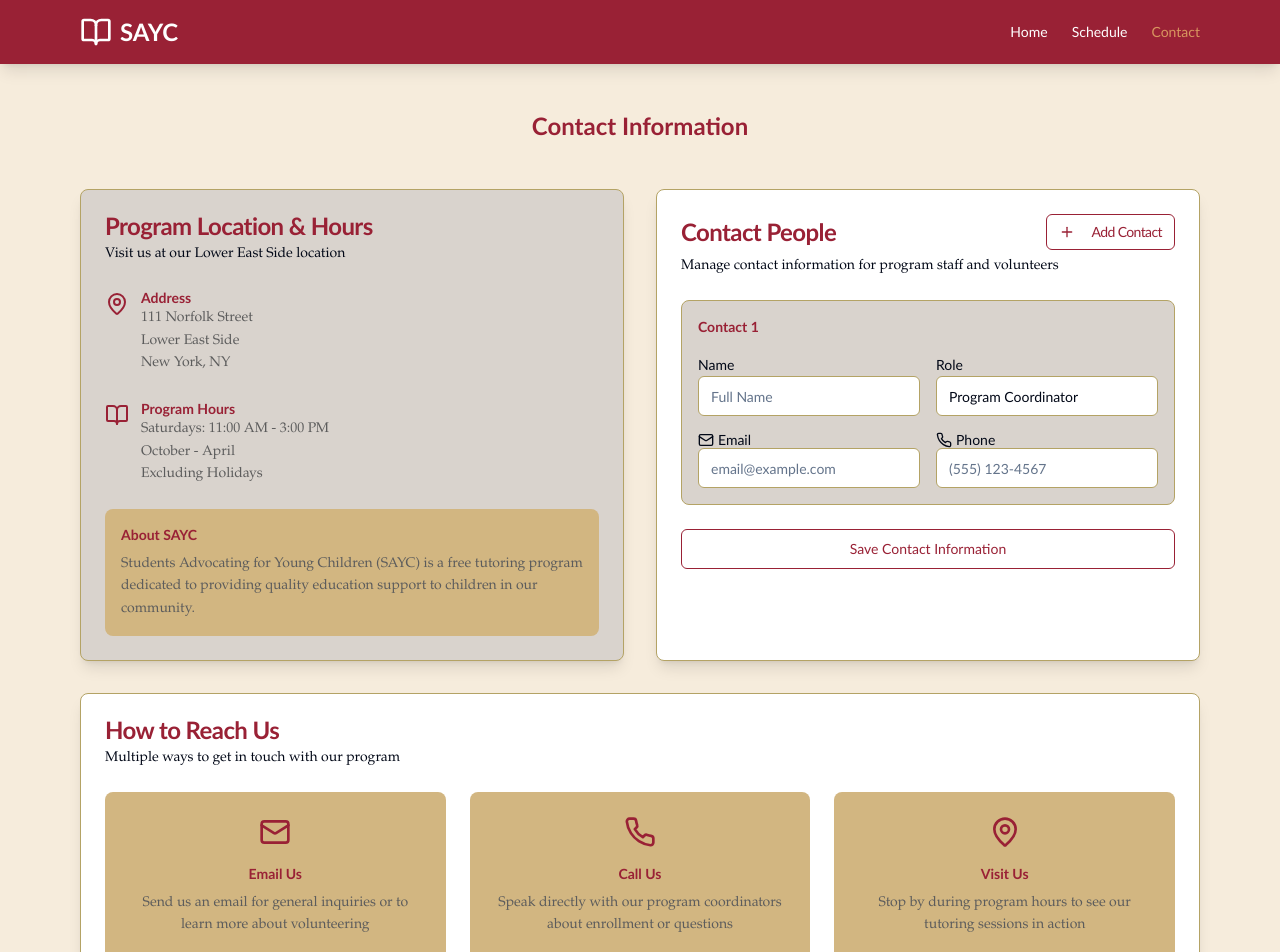
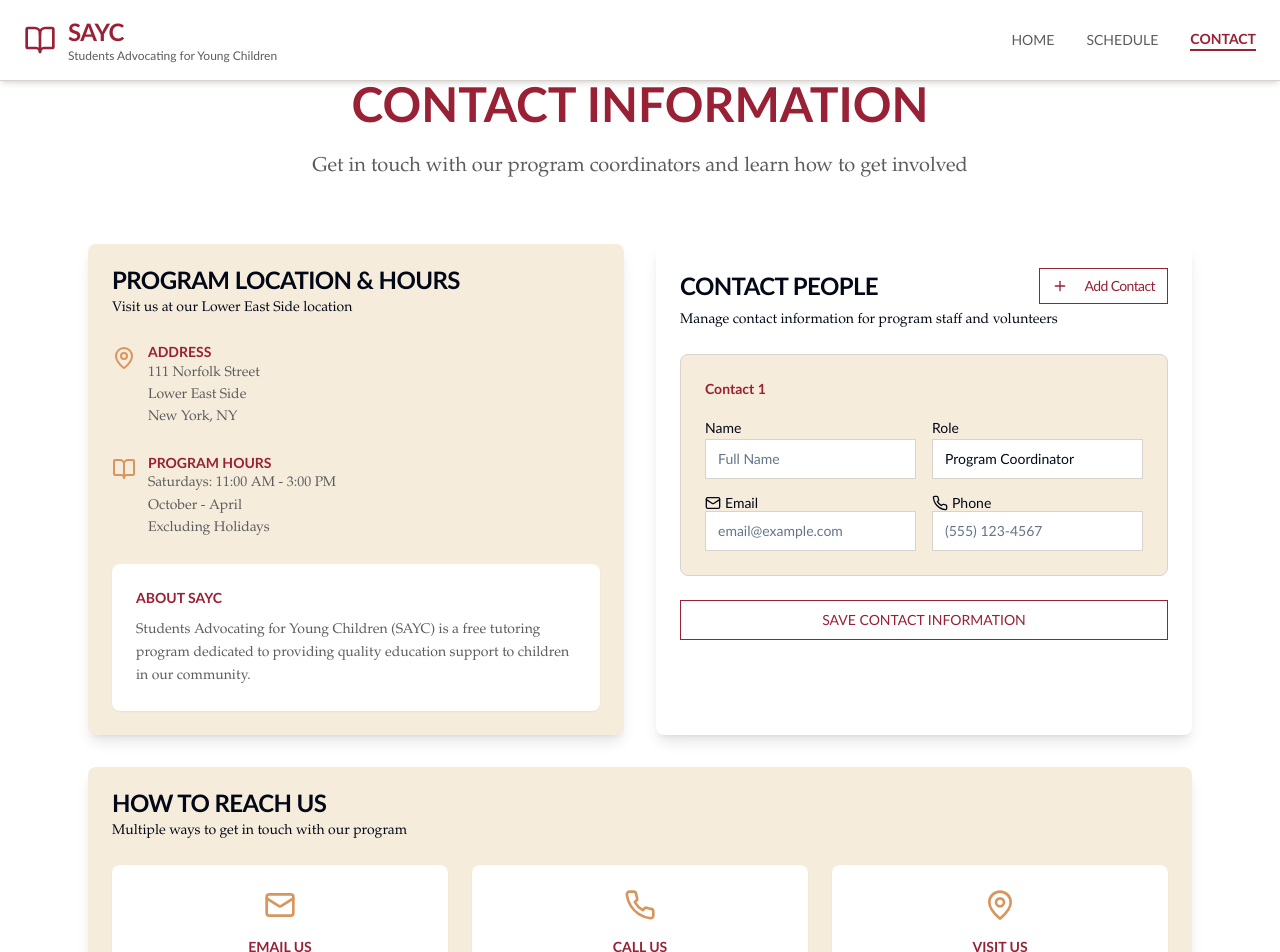
Before and after one commit to DahomeyGX/norfolk-scholars-hub, a React (Vite) app: page /contact in a window 1280 px wide. Shown: the top 952 px of the page. Built offline with nearby package versions, Linux system fonts and the light colour scheme.

Commit message:
Refactor Contact page
Update the contact page to match the website's overall design, including the header. Remove the functionality to update the yearly and daily schedules.

```diff
--- a/src/pages/Contact.tsx
+++ b/src/pages/Contact.tsx
@@ -5,7 +5,7 @@ import { Card, CardContent, CardDescription, CardHeader, CardTitle } from "@/com
 import { Button } from "@/components/ui/button";
 import { Input } from "@/components/ui/input";
 import { Label } from "@/components/ui/label";
-import { BookOpen, Phone, Mail, MapPin, Plus, Trash2 } from "lucide-react";
+import { BookOpen, Phone, Mail, MapPin, Plus, Trash2, Menu } from "lucide-react";
 
 interface ContactPerson {
   id: string;
@@ -48,56 +48,81 @@ const Contact = () => {
   };
 
   return (
-    <div className="min-h-screen bg-light-tan font-gill-sans">
-      {/* Navigation */}
-      <nav className="bg-prep-burgundy text-prep-white shadow-lg">
-        <div className="max-w-6xl mx-auto px-4 py-4">
-          <div className="flex items-center justify-between">
-            <div className="flex items-center space-x-2">
-              <BookOpen className="h-8 w-8" />
-              <span className="text-2xl font-bold font-gill-sans">SAYC</span>
+    <div className="min-h-screen bg-prep-white font-gill-sans">
+      {/* Sticky Navigation Header - matching other pages */}
+      <nav className="fixed top-0 left-0 right-0 bg-prep-white shadow-md z-50 border-b border-warm-gray-light">
+        <div className="max-w-7xl mx-auto px-6">
+          <div className="flex items-center justify-between h-20">
+            {/* Logo Section */}
+            <div className="flex items-center space-x-3">
+              <BookOpen className="h-8 w-8 text-prep-burgundy" />
+              <div className="flex flex-col">
+                <span className="text-2xl font-bold text-prep-burgundy font-gill-sans tracking-tight">SAYC</span>
+                <span className="text-xs text-prep-dark-gray font-gill-sans">Students Advocating for Young Children</span>
+              </div>
             </div>
-            <div className="hidden md:flex space-x-6">
-              <Link to="/" className="hover:text-pumpkin transition-colors text-prep-subheading-gill">Home</Link>
-              <Link to="/schedule" className="hover:text-pumpkin transition-colors text-prep-subheading-gill">Schedule</Link>
-              <Link to="/contact" className="hover:text-pumpkin transition-colors text-pumpkin text-prep-subheading-gill">Contact</Link>
+
+            {/* Desktop Navigation */}
+            <div className="hidden md:flex items-center space-x-8">
+              <Link to="/" className="text-prep-dark-gray text-prep-subheading-gill hover:text-prep-burgundy transition-colors">
+                HOME
+              </Link>
+              <Link to="/schedule" className="text-prep-dark-gray text-prep-subheading-gill hover:text-prep-burgundy transition-colors">
+                SCHEDULE
+              </Link>
+              <Link to="/contact" className="text-prep-burgundy font-semibold text-prep-subheading-gill hover:text-pumpkin transition-colors border-b-2 border-prep-burgundy">
+                CONTACT
+              </Link>
+            </div>
+
+            {/* Mobile Menu Button */}
+            <div className="md:hidden">
+              <Menu className="h-6 w-6 text-prep-burgundy" />
             </div>
           </div>
         </div>
       </nav>
 
-      <div className="max-w-6xl mx-auto px-4 py-12">
-        <h1 className="text-4xl font-bold text-prep-burgundy text-center mb-12 font-gill-sans text-prep-heading">Contact Information</h1>
+      <div className="pt-20 max-w-6xl mx-auto px-6 py-12">
+        {/* Page Header */}
+        <div className="text-center mb-16">
+          <h1 className="text-4xl md:text-5xl font-bold text-prep-burgundy mb-6 font-gill-sans text-prep-heading">
+            CONTACT INFORMATION
+          </h1>
+          <p className="text-xl text-prep-dark-gray max-w-3xl mx-auto font-garamond text-prep-subheading-garamond">
+            Get in touch with our program coordinators and learn how to get involved
+          </p>
+        </div>
 
         <div className="grid lg:grid-cols-2 gap-8">
           {/* Program Information */}
-          <Card className="border-khaki shadow-lg bg-warm-gray-light">
+          <Card className="border-none shadow-lg bg-light-tan">
             <CardHeader>
-              <CardTitle className="text-prep-burgundy font-gill-sans">Program Location & Hours</CardTitle>
+              <CardTitle className="text-prep-burgundy font-gill-sans text-prep-heading">PROGRAM LOCATION & HOURS</CardTitle>
               <CardDescription className="text-prep-dark-gray font-garamond text-prep-body-garamond">
                 Visit us at our Lower East Side location
               </CardDescription>
             </CardHeader>
             <CardContent className="space-y-6">
               <div className="flex items-start space-x-3">
-                <MapPin className="h-6 w-6 text-prep-burgundy mt-1" />
+                <MapPin className="h-6 w-6 text-pumpkin mt-1" />
                 <div>
-                  <h3 className="font-semibold text-prep-burgundy font-gill-sans text-prep-subheading-gill">Address</h3>
+                  <h3 className="font-semibold text-prep-burgundy font-gill-sans text-prep-subheading-gill">ADDRESS</h3>
                   <p className="text-prep-dark-gray font-garamond text-prep-body-garamond">111 Norfolk Street<br />Lower East Side<br />New York, NY</p>
                 </div>
               </div>
 
               <div className="flex items-start space-x-3">
-                <BookOpen className="h-6 w-6 text-prep-burgundy mt-1" />
+                <BookOpen className="h-6 w-6 text-pumpkin mt-1" />
                 <div>
-                  <h3 className="font-semibold text-prep-burgundy font-gill-sans text-prep-subheading-gill">Program Hours</h3>
+                  <h3 className="font-semibold text-prep-burgundy font-gill-sans text-prep-subheading-gill">PROGRAM HOURS</h3>
                   <p className="text-prep-dark-gray font-garamond text-prep-body-garamond">Saturdays: 11:00 AM - 3:00 PM<br />October - April<br />Excluding Holidays</p>
                 </div>
               </div>
 
-              <div className="bg-dark-tan p-4 rounded-lg">
-                <h3 className="font-semibold text-prep-burgundy mb-2 font-gill-sans text-prep-subheading-gill">About SAYC</h3>
-                <p className="text-prep-dark-gray font-garamond text-prep-body-garamond">
+              <div className="bg-prep-white p-6 rounded-lg shadow-sm">
+                <h3 className="font-semibold text-prep-burgundy mb-3 font-gill-sans text-prep-subheading-gill">ABOUT SAYC</h3>
+                <p className="text-prep-dark-gray font-garamond text-prep-body-garamond leading-relaxed">
                   Students Advocating for Young Children (SAYC) is a free tutoring program dedicated to providing quality education support to children in our community.
                 </p>
               </div>
@@ -105,14 +130,15 @@ const Contact = () => {
           </Card>
 
           {/* Contact People Management */}
-          <Card className="border-khaki shadow-lg bg-prep-white">
+          <Card className="border-none shadow-lg bg-prep-white">
             <CardHeader>
-              <CardTitle className="text-prep-burgundy flex items-center justify-between font-gill-sans">
-                <span>Contact People</span>
+              <CardTitle className="text-prep-burgundy flex items-center justify-between font-gill-sans text-prep-heading">
+                <span>CONTACT PEOPLE</span>
                 <Button
                   onClick={addContact}
                   size="sm"
                   variant="outline"
+                  className="rounded-none"
                 >
                   <Plus className="h-4 w-4 mr-2" />
                   Add Contact
@@ -124,7 +150,7 @@ const Contact = () => {
             </CardHeader>
             <CardContent className="space-y-6">
               {contacts.map((contact, index) => (
-                <div key={contact.id} className="border border-khaki p-4 rounded-lg space-y-4 bg-warm-gray-light">
+                <div key={contact.id} className="border border-warm-gray-light p-6 rounded-lg space-y-4 bg-light-tan">
                   <div className="flex items-center justify-between">
                     <h4 className="font-semibold text-prep-burgundy font-gill-sans text-prep-subheading-gill">Contact {index + 1}</h4>
                     {contacts.length > 1 && (
@@ -132,6 +158,7 @@ const Contact = () => {
                         onClick={() => removeContact(contact.id)}
                         variant="destructive"
                         size="sm"
+                        className="rounded-none"
                       >
                         <Trash2 className="h-4 w-4" />
                       </Button>
@@ -146,7 +173,7 @@ const Contact = () => {
                         value={contact.name}
                         onChange={(e) => updateContact(contact.id, 'name', e.target.value)}
                         placeholder="Full Name"
-                        className="border-khaki"
+                        className="border-warm-gray-light rounded-none"
                       />
                     </div>
                     <div>
@@ -156,7 +183,7 @@ const Contact = () => {
                         value={contact.role}
                         onChange={(e) => updateContact(contact.id, 'role', e.target.value)}
                         placeholder="e.g., Program Coordinator"
-                        className="border-khaki"
+                        className="border-warm-gray-light rounded-none"
                       />
                     </div>
                   </div>
@@ -173,7 +200,7 @@ const Contact = () => {
                         value={contact.email}
                         onChange={(e) => updateContact(contact.id, 'email', e.target.value)}
                         placeholder="email@example.com"
-                        className="border-khaki"
+                        className="border-warm-gray-light rounded-none"
                       />
                     </div>
                     <div>
@@ -187,45 +214,45 @@ const Contact = () => {
                         value={contact.phone}
                         onChange={(e) => updateContact(contact.id, 'phone', e.target.value)}
                         placeholder="(555) 123-4567"
-                        className="border-khaki"
+                        className="border-warm-gray-light rounded-none"
                       />
                     </div>
                   </div>
                 </div>
               ))}
 
-              <Button variant="outline" className="w-full">
-                Save Contact Information
+              <Button variant="outline" className="w-full rounded-none">
+                SAVE CONTACT INFORMATION
               </Button>
             </CardContent>
           </Card>
         </div>
 
         {/* How to Reach Us */}
-        <Card className="border-khaki shadow-lg mt-8 bg-prep-white">
+        <Card className="border-none shadow-lg mt-8 bg-light-tan">
           <CardHeader>
-            <CardTitle className="text-prep-burgundy font-gill-sans">How to Reach Us</CardTitle>
+            <CardTitle className="text-prep-burgundy font-gill-sans text-prep-heading">HOW TO REACH US</CardTitle>
             <CardDescription className="text-prep-dark-gray font-garamond text-prep-body-garamond">
               Multiple ways to get in touch with our program
             </CardDescription>
           </CardHeader>
           <CardContent>
             <div className="grid md:grid-cols-3 gap-6">
-              <div className="text-center p-6 bg-dark-tan rounded-lg">
-                <Mail className="h-8 w-8 text-prep-burgundy mx-auto mb-4" />
-                <h3 className="font-semibold text-prep-burgundy mb-2 font-gill-sans text-prep-subheading-gill">Email Us</h3>
+              <div className="text-center p-6 bg-prep-white rounded-lg shadow-sm">
+                <Mail className="h-8 w-8 text-pumpkin mx-auto mb-4" />
+                <h3 className="font-semibold text-prep-burgundy mb-2 font-gill-sans text-prep-subheading-gill">EMAIL US</h3>
                 <p className="text-prep-dark-gray font-garamond text-prep-body-garamond">Send us an email for general inquiries or to learn more about volunteering</p>
               </div>
 
-              <div className="text-center p-6 bg-dark-tan rounded-lg">
-                <Phone className="h-8 w-8 text-prep-burgundy mx-auto mb-4" />
-                <h3 className="font-semibold text-prep-burgundy mb-2 font-gill-sans text-prep-subheading-gill">Call Us</h3>
+              <div className="text-center p-6 bg-prep-white rounded-lg shadow-sm">
+                <Phone className="h-8 w-8 text-pumpkin mx-auto mb-4" />
+                <h3 className="font-semibold text-prep-burgundy mb-2 font-gill-sans text-prep-subheading-gill">CALL US</h3>
                 <p className="text-prep-dark-gray font-garamond text-prep-body-garamond">Speak directly with our program coordinators about enrollment or questions</p>
               </div>
 
-              <div className="text-center p-6 bg-dark-tan rounded-lg">
-                <MapPin className="h-8 w-8 text-prep-burgundy mx-auto mb-4" />
-                <h3 className="font-semibold text-prep-burgundy mb-2 font-gill-sans text-prep-subheading-gill">Visit Us</h3>
+              <div className="text-center p-6 bg-prep-white rounded-lg shadow-sm">
+                <MapPin className="h-8 w-8 text-pumpkin mx-auto mb-4" />
+                <h3 className="font-semibold text-prep-burgundy mb-2 font-gill-sans text-prep-subheading-gill">VISIT US</h3>
                 <p className="text-prep-dark-gray font-garamond text-prep-body-garamond">Stop by during program hours to see our tutoring sessions in action</p>
               </div>
             </div>
```
